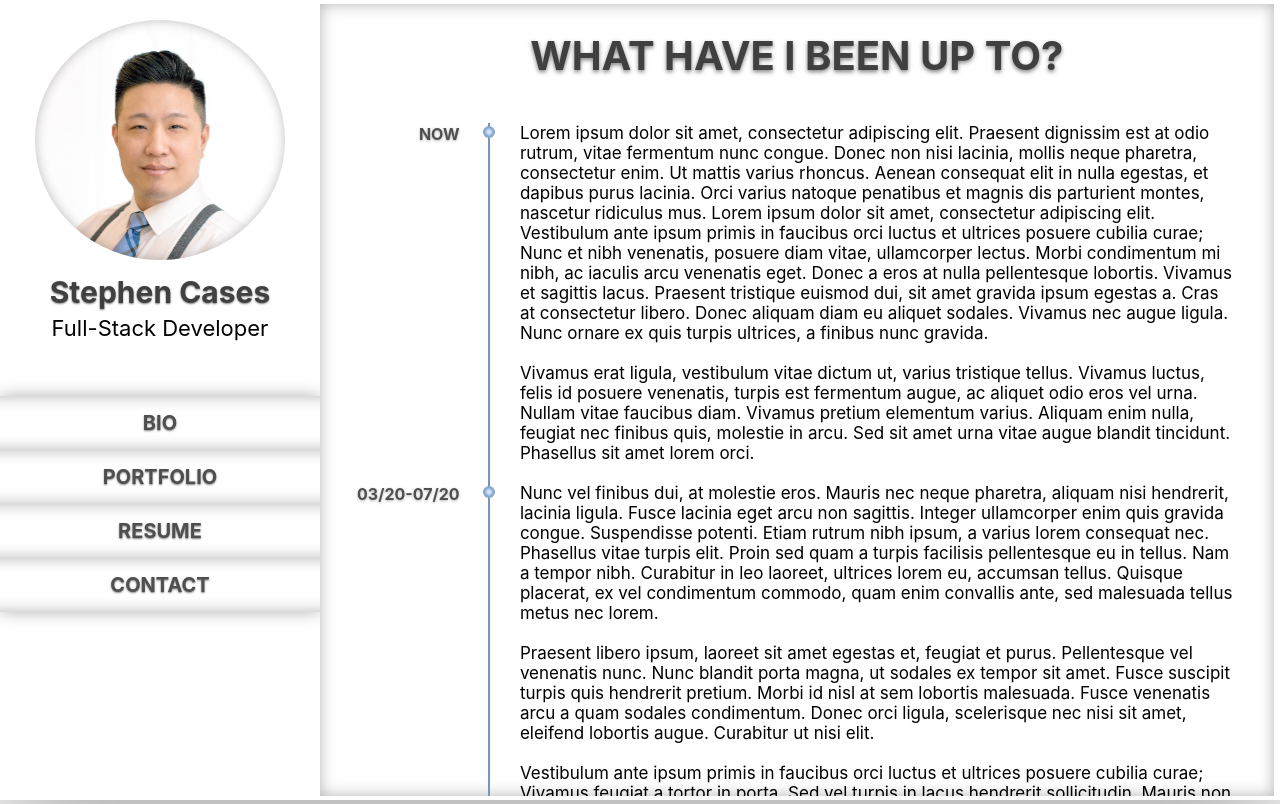
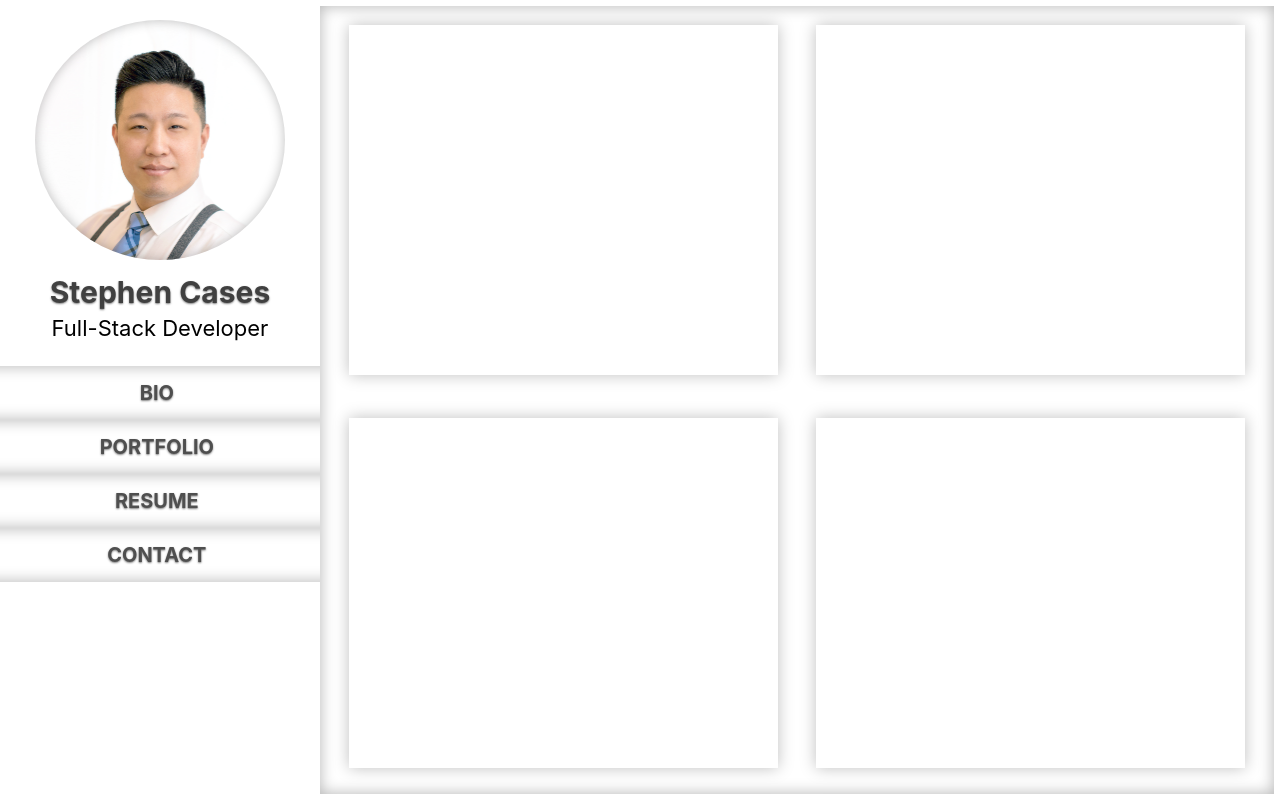
Before and after one commit to builtforsomethingbigger/stephencases.com, a React (Create React App) app: page / in a window 1280 px wide. Built offline with nearby package versions, Linux system fonts and the light colour scheme.

Commit message:
Started Portfolio page

```diff
--- a/src/App.js
+++ b/src/App.js
@@ -12,7 +12,7 @@ export default class App extends React.Component{
         <ProfileBanner />
         <div id="Main">
           <Bio />
-          {/* <Portfolio />  */}
+          <Portfolio />
         </div>
       </div>
     )
--- a/src/components/main/Portfolio.js
+++ b/src/components/main/Portfolio.js
@@ -1,11 +1,22 @@
 import React from 'react'
-import '../../styles/Main.css';
+import '../../styles/Portfolio.css';
 
 export default class Portfolio extends React.Component{
     render(){
         return(
             <div id="Portfolio">
-                Portfolio_GOES_HERE
+                <div className="card-row">
+                    <div className="portfolio-card"></div>
+                    <div className="portfolio-card"></div>
+                </div>
+                <div className="card-row">
+                    <div className="portfolio-card"></div>
+                    <div className="portfolio-card"></div>
+                </div>
+                <div className="card-row">
+                    <div className="portfolio-card"></div>
+                    <div className="portfolio-card"></div>
+                </div>
             </div>
         )
     }
--- a/src/styles/App.css
+++ b/src/styles/App.css
@@ -1,67 +1,29 @@
 body{
-  /* background: url('https://i.pinimg.com/originals/33/d0/e1/33d0e10ff8a6a3014e54d5da3f8e91f8.gif') no-repeat center center fixed; */
+  /* background: url('https://bhf-cdn.azureedge.net/bhf-blob-prod/0008345_grey-marble-adhesive-film_600.jpeg'); */
   -webkit-background-size: cover;
   -moz-background-size: cover;
   -o-background-size: cover;
   background-size: cover;
-  background-blend-mode: hard-light;
+  background-blend-mode: overlay;
 }
 #AppWrapper{
+  height: 100vh;
   text-align: center;
-  overflow: scroll;
-  background-color: rgb(255, 255, 255);
-  /* animation-name: gradient;
-  animation-duration: 10s;
-  animation-iteration-count: infinite;
+  background-color: rgba(255, 255, 255, 0.6);
+  overflow: hidden;
 }
-  @keyframes gradient {
-    0%  {
-      background-color:rgba(255, 255, 255, 0.5);
-    }
-    25% {
-      background-color:rgba(255, 255, 255, 0.8);
-    }
-    50%  {
-      background-color:rgba(255, 255, 255, 1);
-    }
-    75%  {
-      background-color:rgba(255, 255, 255, 0.8);
-    }
-    100% {
-      background-color:rgba(255, 255, 255, 0.5);
-    } */
-  }
 #App {
   display: inline-block;
   width: 100%;
   min-width: 1000px;
-  max-width: 1350px;
+  max-width: 1500px;
   background-color: rgba(255, 255, 255, 0.9);
-  /* background: linear-gradient(
-    to bottom right,
-    rgb(188, 192, 195) 0%,
-    rgb(244, 244, 244) 25%,
-    rgb(207, 209, 212) 45%,
-    rgb(232, 232, 232) 70%,
-    rgb(188, 192, 195) 100%
-  );  */
   box-shadow: 0px 0px 100px rgba(0, 0, 0, 0.5);
 }
-
-.App-logo {
-  height: 40vmin;
-  pointer-events: none;
-}
-
 li{
   list-style: none;
 }
 
-@media (prefers-reduced-motion: no-preference) {
-  .App-logo {
-    animation: App-logo-spin infinite 20s linear;
-  }
-}
 
 .App-header {
   background-color: #282c34;
@@ -73,7 +35,6 @@ li{
   font-size: calc(10px + 2vmin);
   color: white;
 }
-
 .App-link {
   color: #61dafb;
 }
--- a/src/styles/Bio.css
+++ b/src/styles/Bio.css
@@ -1,6 +1,7 @@
 #Bio{
     position: relative;
-    display: inline-block;
+    display: none;
+    /* display: inline-block; */
     width: 100%;
     height: 100%;
     text-align: left;
@@ -40,24 +41,37 @@
     float: left;
     width: 78%;
     left: 2%;
-    border-left: 2px solid rgb(117, 149, 185);
+    border-left: 2px solid rgb(138, 169, 205);
     padding-left: 30px;
     font-size: 17px;
 }
 .divider-marker{
     position: absolute;
-    top: 3px;
+    top: 4px;
     left: -7px;
-    width: 10px;
-    height: 10px;
+    width: 8px;
+    height: 8px;
     background-color: white;
-    border: 1px solid rgba(95, 128, 165, 0.7);
+    border: 2px solid rgba(95, 128, 165, 0.7);
     border-radius: 50%;
     box-shadow: inset 0px 0px 5px rgb(0, 81, 173);
+
+    animation-name: blip;
+    animation-duration: 2s;
+    animation-iteration-count: infinite;
+    animation-timing-function: ease-in-out;
 }
-
-
-
+  @keyframes blip {
+    0%  {
+        box-shadow:  0px 0px 1px rgb(87, 147, 215);
+    }
+    50%  {
+        box-shadow:  0px 0px 5px rgb(0, 76, 255);
+    }
+    100% {
+        box-shadow:  0px 0px 1px rgb(87, 147, 215);
+    }
+  }
 
 @media only screen and (max-width: 724px){
     .bio-header{
--- a/src/styles/Main.css
+++ b/src/styles/Main.css
@@ -3,21 +3,12 @@
     display: block;
     float: left;
     width: 74.5%;
-    height: 99vh;
-    top: .5vh;
+    height: 98.4vh;
+    top: .8vh;
     box-shadow: inset 0px 0px 15px rgba(0, 0, 0, 0.3);
     background-color: white;
     overflow: hidden;
 }
-/* #Portfolio{
-    position: relative;
-    display: block;
-    float: left;
-    width: 100%;
-    height: 100%;
-    text-align: left;
-    overflow: scroll;
-} */
 
 
 
--- a/src/styles/Nav.css
+++ b/src/styles/Nav.css
@@ -4,9 +4,9 @@
     text-align: center;
     width: 100%;
     height: fit-content;
-    top: 90px;
+    top: 60px;
     left: 0;
-    box-shadow: 0px 0px 15px rgba(0, 0, 0, 0.3);
+    /* box-shadow: 0px 0px 15px rgba(0, 0, 0, 0.3); */
 }
 #NavMenu{
     position: relative;
@@ -21,7 +21,7 @@
     position: relative;
     display: inline-block;
     width: 120%;
-    left: -10%;
+    left: -11%;
     font-size: 20px;
     padding: 15px 0px 15px 0px;
     box-shadow: inset 0px 0px 15px rgba(0, 0, 0, 0.3);
@@ -29,11 +29,12 @@
 }
 .navOptions:hover{
     transform: scale(1.05);
+    text-shadow: 0px 1px 2px rgba(0, 0, 0, 0.2);
     box-shadow: 0px 0px 8px rgb(0, 0, 0, 0.3);
 }
 .navOptions:active{
     text-shadow: none;
-    box-shadow: inset 0px 0px 15px rgba(0, 0, 0, 0.2);
+    box-shadow: inset 0px 0px 10px rgba(0, 0, 0, 0.2);
 }
 .text-grey{
     color: rgb(79, 79, 79);
--- /dev/null
+++ b/src/styles/Portfolio.css
@@ -0,0 +1,25 @@
+#Portfolio{
+    position: relative;
+    display: inline-block;
+    width: 100%;
+    height: 100%;
+    text-align: left;
+    overflow: scroll;
+}
+.card-row{
+    position: relative;
+    display: inline-block;
+    text-align: center;
+    width: 100%;
+    height: 350px;
+}
+.portfolio-card{
+    position: relative;
+    display: inline-block;
+    width: 45%;
+    height: 100%;
+    max-height: 350px;
+    box-shadow: 0px 0px 15px rgba(0, 0, 0, 0.25);
+    margin: 2%;
+    cursor: pointer;
+}
```
Also changed, not shown: src/components/profile/ProfileBanner.js (+0 -8 lines).
